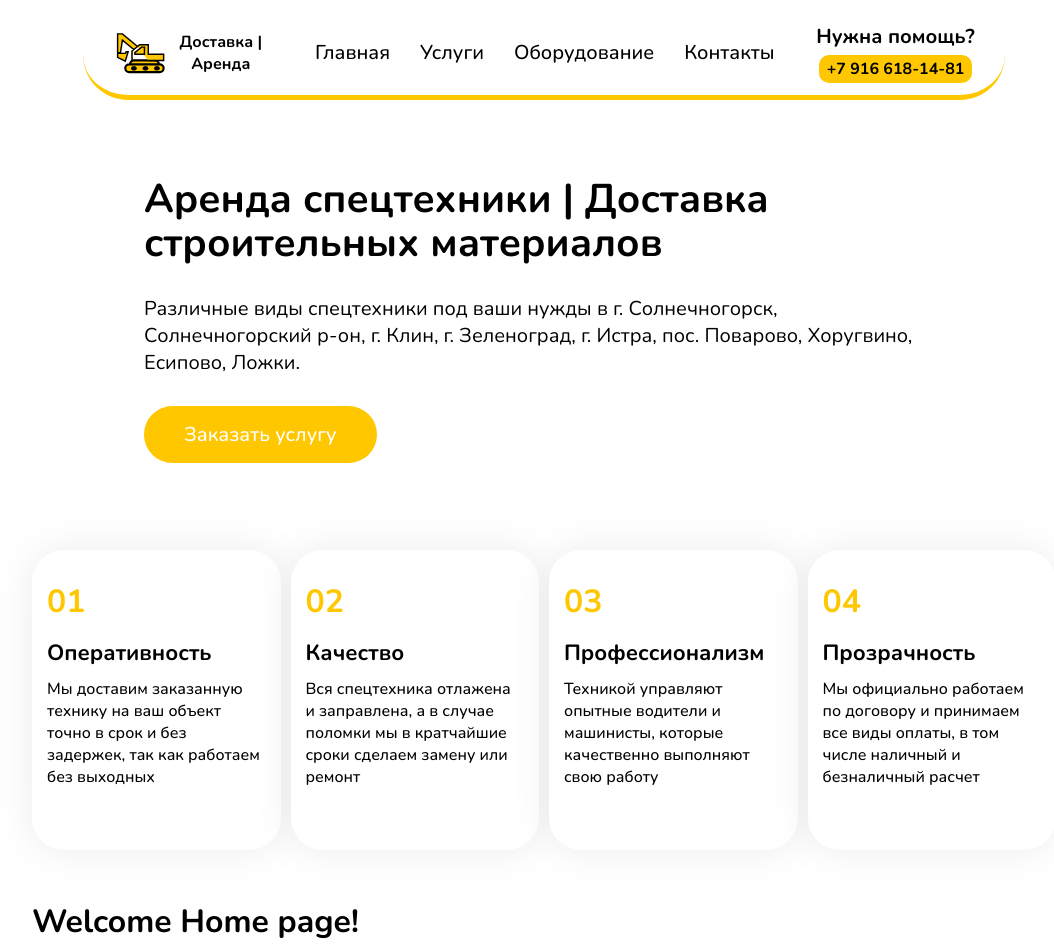
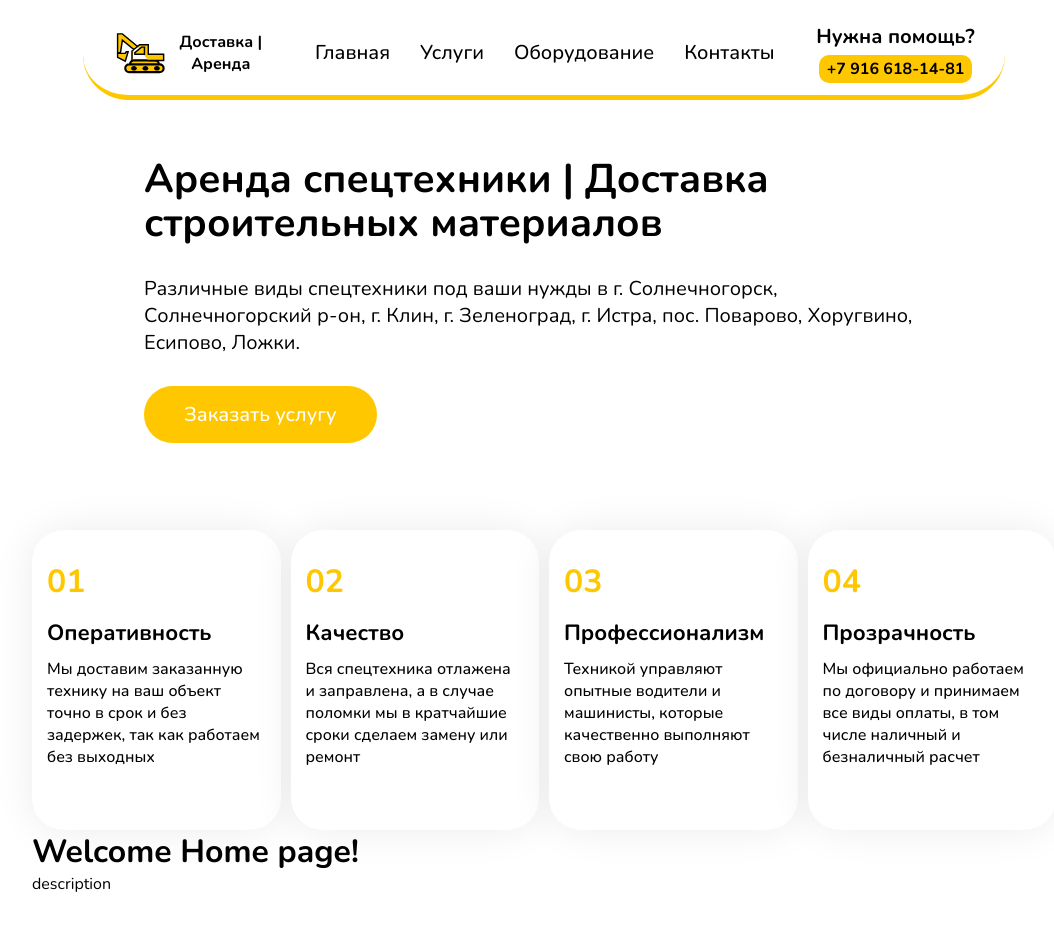
Before and after one commit to 1Slivador1Dali1/cargo-transportation, a React (Vite) app: page / in a window 1280 px wide. Shown: the top 945 px of the page, without its empty margins (96-1150 px from the left). After the commit the page ends 895 px from the top, so only its background shows below. Built offline with nearby package versions, Linux system fonts and the light colour scheme.

Commit message:
Change Styles

```diff
--- a/src/blocks/OurQualitiesBlock/index.module.scss
+++ b/src/blocks/OurQualitiesBlock/index.module.scss
@@ -7,7 +7,6 @@
   align-items: center;
   justify-content: center;
   gap: 10px;
-  margin-bottom: 50px;
 
   @include respond("lg") {
     flex-direction: row;
--- a/src/components/Header/Header.jsx
+++ b/src/components/Header/Header.jsx
@@ -1,4 +1,4 @@
-import { Link } from "react-router";
+import { HashLink as Link } from "react-router-hash-link";
 import Nav from "./Nav/Nav";
 import styles from "./index.module.scss";
 import { useEffect, useRef, useState } from "react";
@@ -70,7 +70,7 @@ export default function Header() {
   return (
     <>
       <header className={styles.header}>
-        <Link to="/" className={styles.header__logo}>
+        <Link to="/#hero" className={styles.header__logo}>
           <Logo />
           <p className={styles.header__logo_text}>Доставка | Аренда</p>
         </Link>
--- a/src/components/Header/Nav/Nav.jsx
+++ b/src/components/Header/Nav/Nav.jsx
@@ -9,7 +9,7 @@ Nav.propTypes = {
 const links = [
   {
     id: 1,
-    to: "/",
+    to: "/#hero",
     text: "Главная",
   },
   {
--- a/src/components/Header/index.module.scss
+++ b/src/components/Header/index.module.scss
@@ -15,7 +15,7 @@
   border-bottom: 5px solid var(--color-accent);
   padding: 15px 30px;
   border-radius: 100px;
-  margin: 10px auto 20px;
+  margin: 10px auto 0px;
 
   display: flex;
   align-items: center;
--- a/src/components/OurQualitiesItem/index.module.scss
+++ b/src/components/OurQualitiesItem/index.module.scss
@@ -69,7 +69,6 @@
     &_text {
       font-weight: 500;
       font-size: 16px;
-      // line-height: 140%;
 
       color: var(--color-black);
 
--- a/src/styles/main.scss
+++ b/src/styles/main.scss
@@ -6,6 +6,10 @@
   padding: 0;
   margin: 0;
   box-sizing: border-box;
+}
+
+html {
+  scroll-behavior: smooth;
 }
 
 body {
```
